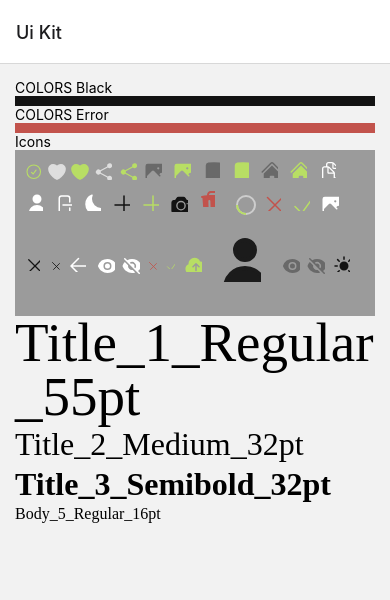
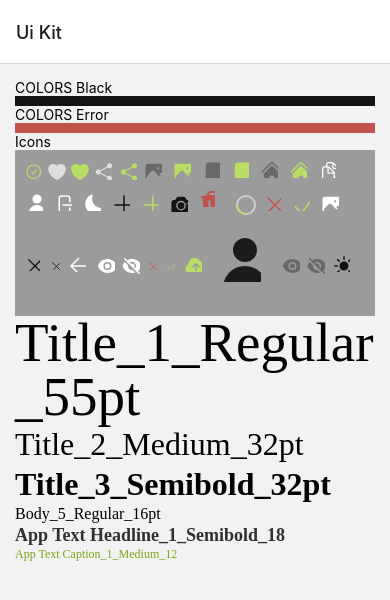
Before and after one commit to Andrew-55/tales, a React Native app: screen /UiKit in a window 390 px wide. Shown: the top 600 px of the page. Built offline with nearby package versions, Linux system fonts and the light colour scheme.

Commit message:
feat: added AppText

```diff
--- a/src/assets/styles/constants/index.ts
+++ b/src/assets/styles/constants/index.ts
@@ -1,2 +1,3 @@
 export {COLORS} from './colors';
 export {TYPOGRAPHY} from './typography';
+export type {TextVariants} from './typography';
--- a/src/assets/styles/constants/typography.ts
+++ b/src/assets/styles/constants/typography.ts
@@ -17,88 +17,88 @@ type TypographyValueType = {
     | undefined;
 };
 
-type TypographyKeyType =
-  | 'Title_1_Regular_55pf'
-  | 'Title_2_Medium_32pt'
-  | 'Title_3_Semibold_32pt'
-  | 'Headline_1_Semibold_18pt'
-  | 'Headline_2_Semibold_14pt'
-  | 'Caption_1_Medium_12pt'
-  | 'Body_1_Medium_18pt'
-  | 'Body_2_Medium_16pt'
-  | 'Body_3_Medium_14pt'
-  | 'Body_4_Regular_18pt'
-  | 'Body_5_Regular_16pt'
-  | 'Body_6_Regular_14pt';
+export type TextVariants =
+  | 'Title_1_Regular_55'
+  | 'Title_2_Medium_32'
+  | 'Title_3_Semibold_32'
+  | 'Headline_1_Semibold_18'
+  | 'Headline_2_Semibold_14'
+  | 'Caption_1_Medium_12'
+  | 'Body_1_Medium_18'
+  | 'Body_2_Medium_16'
+  | 'Body_3_Medium_14'
+  | 'Body_4_Regular_18'
+  | 'Body_5_Regular_16'
+  | 'Body_6_Regular_14';
 
-export const TYPOGRAPHY: Record<TypographyKeyType, TypographyValueType> = {
-  Title_1_Regular_55pf: {
+export const TYPOGRAPHY: Record<TextVariants, TypographyValueType> = {
+  Title_1_Regular_55: {
     fontFamily: 'Nokwy',
     fontSize: 55,
     lineHeight: 54,
     fontWeight: '400',
   },
-  Title_2_Medium_32pt: {
+  Title_2_Medium_32: {
     fontFamily: 'Outfit-Medium',
     fontSize: 32,
     lineHeight: 40,
     fontWeight: '500',
   },
-  Title_3_Semibold_32pt: {
+  Title_3_Semibold_32: {
     fontFamily: 'Outfit-SemiBold',
     fontSize: 32,
     lineHeight: 40,
     fontWeight: '600',
   },
-  Headline_1_Semibold_18pt: {
+  Headline_1_Semibold_18: {
     fontFamily: 'Outfit-SemiBold',
     fontSize: 18,
     lineHeight: 23,
     fontWeight: '600',
   },
-  Headline_2_Semibold_14pt: {
+  Headline_2_Semibold_14: {
     fontFamily: 'Outfit-SemiBold',
     fontSize: 18,
     lineHeight: 23,
     fontWeight: '600',
   },
-  Caption_1_Medium_12pt: {
+  Caption_1_Medium_12: {
     fontFamily: 'Outfit-Medium',
     fontSize: 12,
     lineHeight: 15,
     fontWeight: '500',
   },
-  Body_1_Medium_18pt: {
+  Body_1_Medium_18: {
     fontFamily: 'Outfit-Medium',
     fontSize: 18,
     lineHeight: 23,
     fontWeight: '500',
   },
-  Body_2_Medium_16pt: {
+  Body_2_Medium_16: {
     fontFamily: 'Outfit-Medium',
     fontSize: 16,
     lineHeight: 20,
     fontWeight: '500',
   },
-  Body_3_Medium_14pt: {
+  Body_3_Medium_14: {
     fontFamily: 'Outfit-Medium',
     fontSize: 14,
     lineHeight: 18,
     fontWeight: '500',
   },
-  Body_4_Regular_18pt: {
+  Body_4_Regular_18: {
     fontFamily: 'Outfit-Regular',
     fontSize: 18,
     lineHeight: 23,
     fontWeight: '400',
   },
-  Body_5_Regular_16pt: {
+  Body_5_Regular_16: {
     fontFamily: 'Outfit-Regular',
     fontSize: 16,
     lineHeight: 20,
     fontWeight: '400',
   },
-  Body_6_Regular_14pt: {
+  Body_6_Regular_14: {
     fontFamily: 'Outfit-Regular',
     fontSize: 14,
     lineHeight: 18,
--- a/src/screens/UiKit/UiKit.tsx
+++ b/src/screens/UiKit/UiKit.tsx
@@ -25,6 +25,7 @@ import {
   SvgUser,
   SvgXmark,
 } from '@app/assets/svg';
+import {AppText} from '@app/ui';
 
 export const UiKit = () => {
   return (
@@ -86,6 +87,12 @@ export const UiKit = () => {
       <Text style={styles.titleTwoMedium32}>Title_2_Medium_32pt</Text>
       <Text style={styles.titleThreeSemibold32}>Title_3_Semibold_32pt</Text>
       <Text style={styles.bodyFiveRegular16}>Body_5_Regular_16pt</Text>
+      <AppText variant="Headline_1_Semibold_18" color="color_500">
+        App Text Headline_1_Semibold_18
+      </AppText>
+      <AppText variant="Caption_1_Medium_12" color="primary_pressed_dark">
+        App Text Caption_1_Medium_12
+      </AppText>
     </View>
   );
 };
@@ -113,8 +120,8 @@ const styles = StyleSheet.create({
     gap: 5,
     backgroundColor: COLORS.color_300,
   },
-  titleOneRegular55: TYPOGRAPHY.Title_1_Regular_55pf,
-  titleTwoMedium32: TYPOGRAPHY.Title_2_Medium_32pt,
-  titleThreeSemibold32: TYPOGRAPHY.Title_3_Semibold_32pt,
-  bodyFiveRegular16: TYPOGRAPHY.Body_5_Regular_16pt,
+  titleOneRegular55: TYPOGRAPHY.Title_1_Regular_55,
+  titleTwoMedium32: TYPOGRAPHY.Title_2_Medium_32,
+  titleThreeSemibold32: TYPOGRAPHY.Title_3_Semibold_32,
+  bodyFiveRegular16: TYPOGRAPHY.Body_5_Regular_16,
 });
--- /dev/null
+++ b/src/ui/AppText/AppText.tsx
@@ -0,0 +1,28 @@
+import React, {FC} from 'react';
+import {Text as RNText, TextProps as RNTextProps} from 'react-native';
+import {COLORS, TextVariants, TYPOGRAPHY} from '@app/assets/styles/constants';
+
+export type TextColors = keyof typeof COLORS;
+
+type Props = RNTextProps & {
+  children: React.ReactNode;
+  variant: TextVariants;
+  color: TextColors;
+};
+
+export const AppText: FC<Props> = ({
+  children,
+  variant = 'Body_1_Medium_18',
+  color = 'color_100',
+  style,
+  ...rnTextProps
+}) => {
+  return (
+    <RNText
+      style={[TYPOGRAPHY[variant], {color: COLORS[color]}, style]}
+      {...rnTextProps}
+      allowFontScaling={false}>
+      {children}
+    </RNText>
+  );
+};
--- /dev/null
+++ b/src/ui/AppText/index.tsx
@@ -0,0 +1 @@
+export {AppText} from './AppText';
--- /dev/null
+++ b/src/ui/index.tsx
@@ -0,0 +1 @@
+export {AppText} from './AppText';
```
